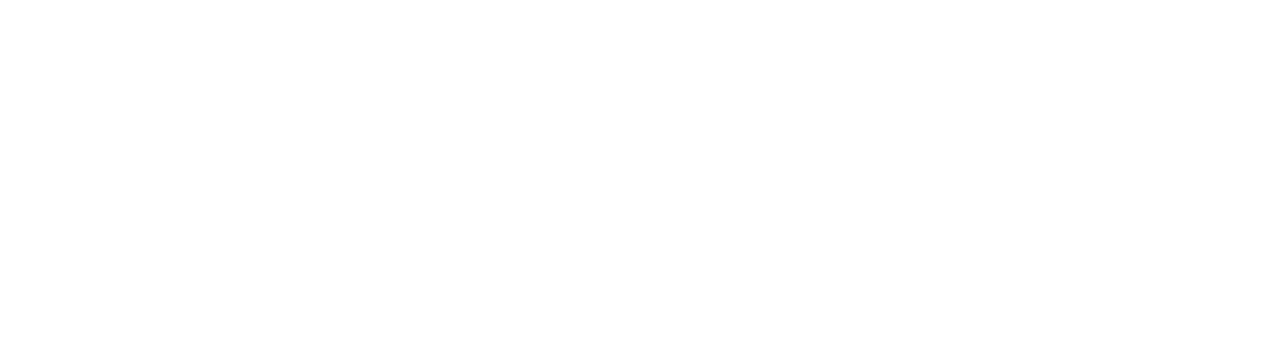
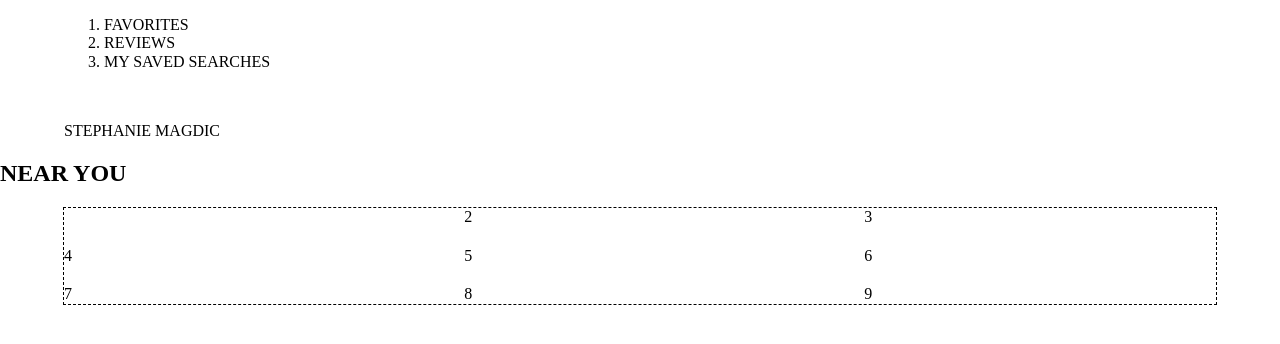
Before and after one commit to stephaniemagdic/static-comp1, a website: page index.html in a window 1280 px wide. Drawn offline with Linux system fonts and the light colour scheme.

Commit message:
Add containers, header, main section

```diff
--- a/css/styles.css
+++ b/css/styles.css
@@ -1,6 +1,6 @@
 
 /* ---- Layout Containers ---- */
-.wrapper {
+.container {
   width: 90%;
   margin: 0 auto;
 }
@@ -9,3 +9,56 @@
 h1 {
   margin-top: 0;
 }
+
+header {
+
+}
+
+
+.cards {
+  border: 1px dashed;
+  display: grid;
+  grid-template-columns: 33% 33% 33%;
+  /* grid-template-columns: repeat(auto-fit, minmax(300px, 1fr)); */
+  grid-gap: 20px;
+  /* grid-template-columns: repeat(3, 1fr); */
+
+   /* grid-template-rows: repeat(3, 100px)*/
+   /* grid-gap: 20px; */
+}
+
+/* grid-template-columns: minmax(200px, 1.167fr) 0.45fr 0.25fr 0.3fr 0.8fr; */
+
+
+/*--------------------------- STARTING TEMPLATE */
+/* .container {
+  display: grid;
+  grid-template-columns: repeat(auto-fit, minmax(300px, 1fr));
+  grid-gap: 20px;
+} */
+/* --------------------- */
+
+/*--------STYLE INDIVIDUAL BOXES TO SPAN MULTIPLES COLUMNS OR ROWS */
+
+/* .box1 {
+  grid-row: span 2;
+}
+
+.box8 {
+  grid-column: span 2;
+  /* which is shorthand for */
+/*   grid-column: 1 / 3; */
+  /* which is shorthand for */
+/*   grid-column-start: 1; */
+/*   grid-column-end: 3; */
+/* } */
+
+/* ----------------Span entire column------------------- */
+/* span the entire width of the grid */
+/* .box9 {
+  grid-column: 1 / -1;
+} */
+/* ------------------Make Grid Adaptive-------------------- */
+/* grid-template-columns: repeat(auto-fit, 300px); */
+/* ----------------Make grid responsive--------- */
+/* grid-template-columns: repeat(auto-fit, minmax(300px, 1fr)); */
--- a/index.html
+++ b/index.html
@@ -8,8 +8,43 @@
     <title>Wellness Tracker</title>
   </head>
   <body>
-    <div class="wrapper">
+    <header class="main-header">
+      <div class="container">
+        <nav>
+          <ol>
+            <li>
+              FAVORITES
+            </li>
+            <li>
+              REVIEWS
+            </li>
+            <li>
+              MY SAVED SEARCHES
+            </li>
+          </ol>
+        </nav>
+        <span user>
+          <img class="user-img" src="" alt="">
+          <p>STEPHANIE MAGDIC</p>
+          <a class="arrow-down" href=""></a>
+        </span>
+      </div>
+    </header>
+    <main>
+      <h2 class="near-you">NEAR YOU</h2>
+      <section class="cards container">
+        <article class="card card1">
+        </article>
+        <article class="card card2">2</article>
+        <article class="card card3">3</article>
+        <article class="card card4">4</article>
+        <article class="card card5">5</article>
+        <article class="card card6">6</article>
+        <article class="card card7">7</article>
+        <article class="card card8">8</article>
+        <article class="card card9">9</article>
+      </section>
+    </main>
 
-    </div>
   </body>
 </html>
```
